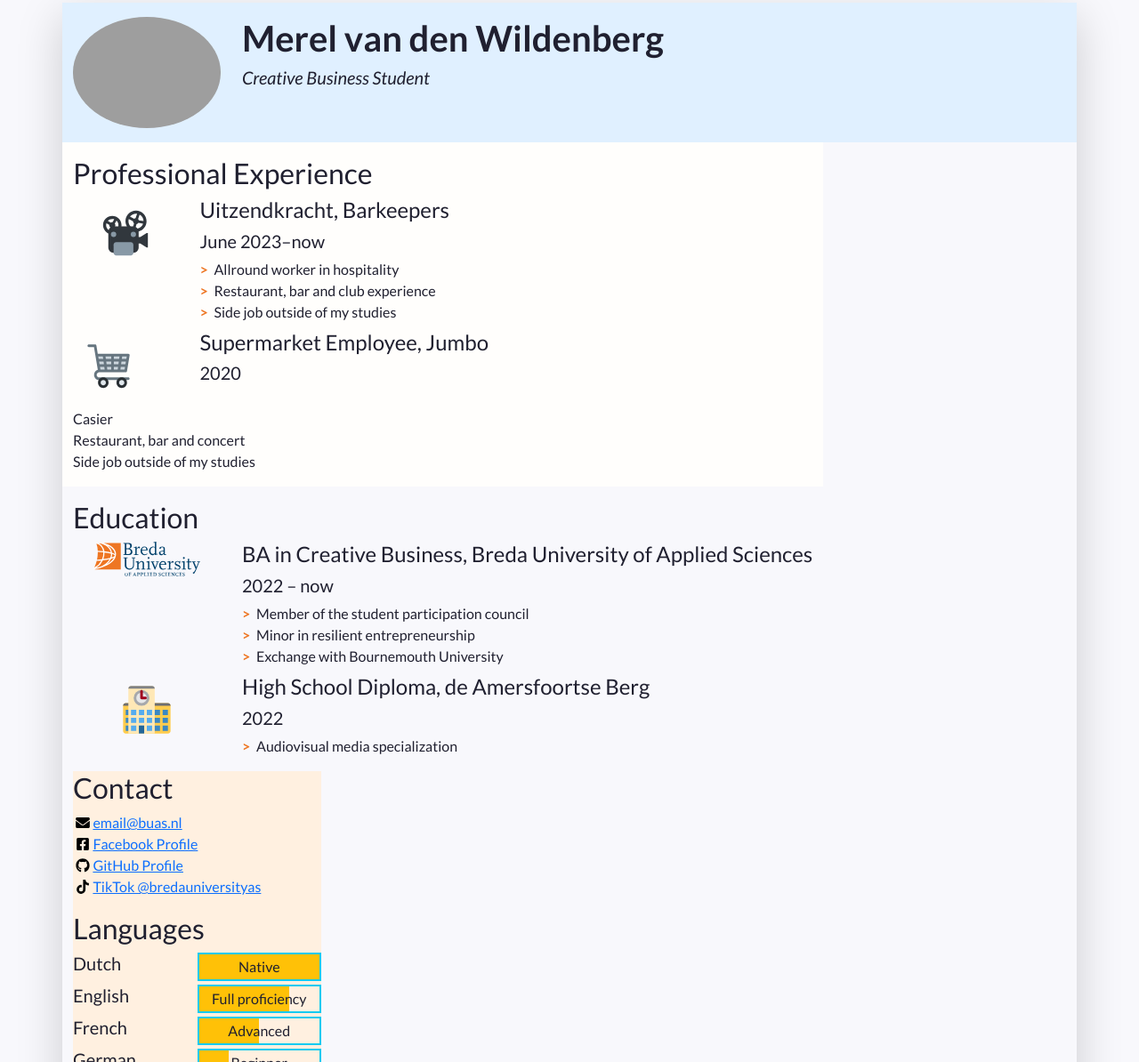
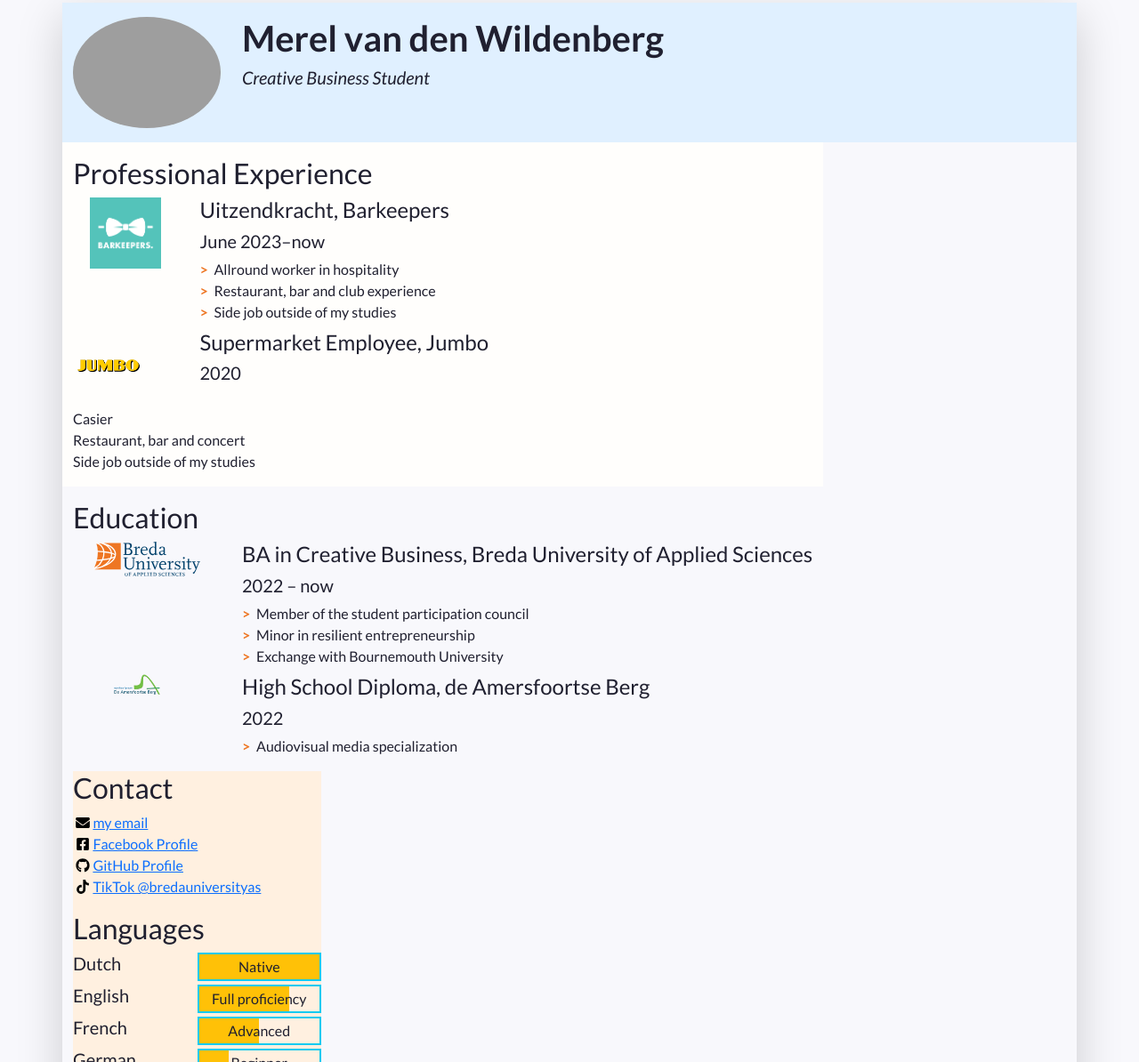
Before and after one commit to MerelW1/Merel222437, a plain HTML site: page index.html in a window 1280 px wide. Shown: the part 21-1215 px from the top of the page at 89% size. Drawn offline with nearby package versions, Linux system fonts and the light colour scheme; grey boxes are pictures that could not be loaded.

Commit message:
barkeepers logo

```diff
--- a/index.html
+++ b/index.html
@@ -81,7 +81,7 @@
               <li class="biography-item row mb-2">
                 <!-- We're using a grid inside a grid so we can align logos and text -->
                 <div class="logo-container col-3 col-sm-2 col-md-3 col-lg-2">
-                  <img class="biography-logo mw-100 d-block mx-auto" src="images/employers/projector.svg" alt="Company logo" width="80">
+                  <img class="biography-logo mw-100 d-block mx-auto" src="images/Barkeepers-Logo.png" alt="Company logo" width="80">
                 </div>
                 <div class="biography-contents col-9 col-sm-10 col-md-9 col-lg-10">
                   <h4>Uitzendkracht, Barkeepers</h4>
@@ -99,7 +99,7 @@
               <li class="biography-item row mb-2">
                 <div class="logo-container col-3 col-sm-2 col-md-3 col-lg-2">
                 <!-- We're using a grid inside a grid so we can align logos and text -->
-                  <img class="biography-logo mw-100 mx-auto" src="images/employers/trolley.svg" alt="Company logo" width="80">
+                  <img class="biography-logo mw-100 mx-auto" src="images/Jumbo-Logo.png" alt="Company logo" width="80">
                 </div>
                 <div class="biography-contents col-9 col-sm-10 col-md-9 col-lg-10">
                   <h4>Supermarket Employee, Jumbo</h4>
@@ -140,7 +140,7 @@
               <!-- 2nd item in education -->
               <li class="biography-item row mb-2">
                 <div class="logo-container col-3 col-sm-2 col-md-3 col-lg-2">
-                  <img class="biography-logo mw-100 d-block mx-auto" src="images/schools/school.svg" alt="School logo" width="80">
+                  <img class="biography-logo mw-100 d-block mx-auto" src="images/logo.png" alt="School logo" width="80">
                 </div>
                 <div class="biography-contents col-9 col-sm-10 col-md-9 col-lg-10">
                   <h4>High School Diploma, de Amersfoortse Berg</h4>
@@ -175,9 +175,9 @@
             -->
             <ul class="contact-list list-unstyled">
               <li class="contact-item">
-                <a class="d-flex align-items-center" href="mailto:email@buas.nl" target="_blank">
+                <a class="d-flex align-items-center" href="mailto:222437@buas.nl" target="_blank">
                   <img class="contact-icon" src="images/icons/envelope.svg" alt="Email">
-                  email@buas.nl
+                  my email
                 </a>
               </li>
               <li class="contact-item">
```
Also changed, not shown: images/Barkeepers-Logo.png (added), images/Jumbo-Logo.png (added), images/logo.png (added).
